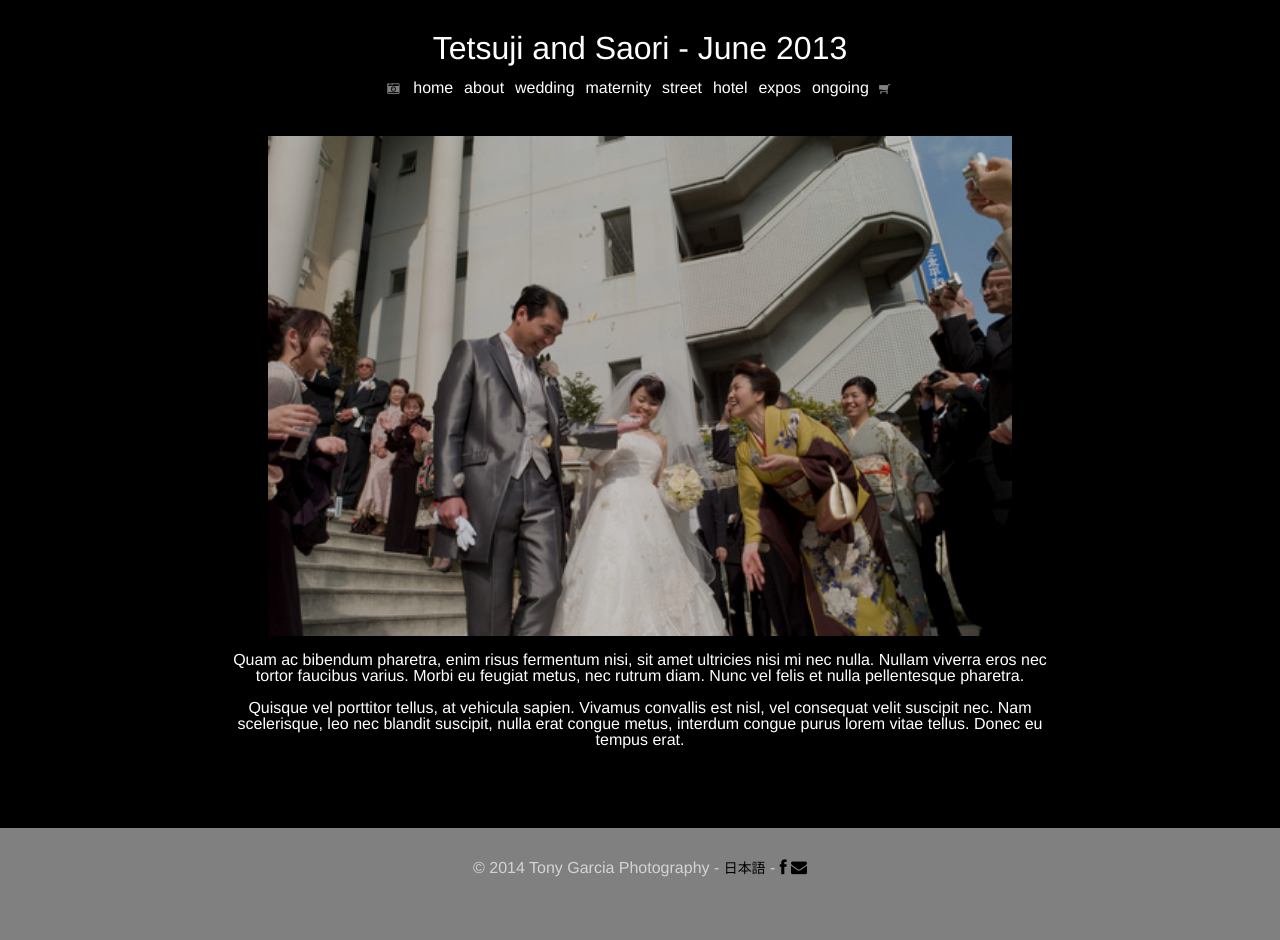
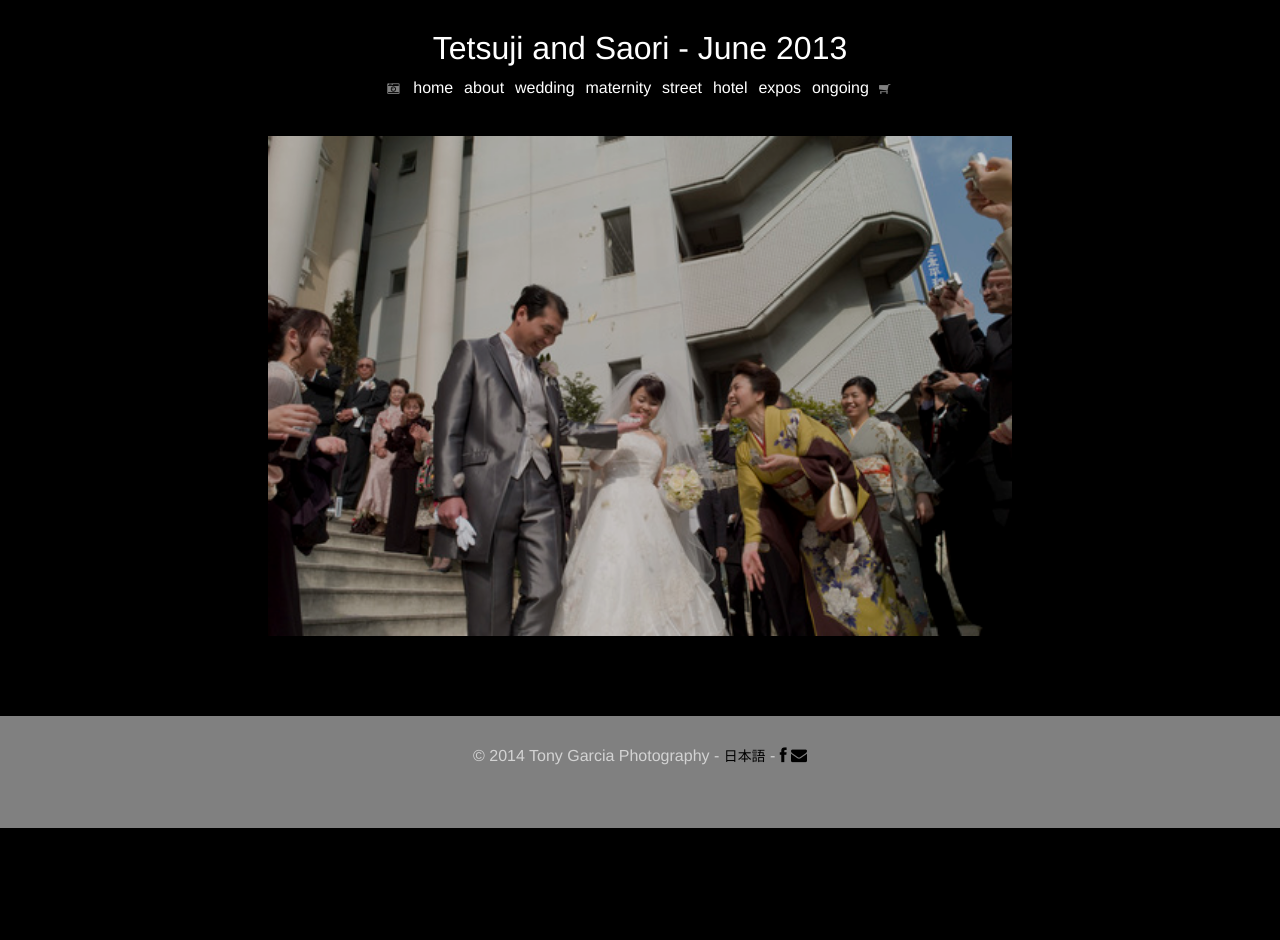
Before and after one commit to jmettraux/togaru, a Jekyll site: the page built from en/weddings/tetsuji_saori.html, in a window 1280 px wide. Built offline with Jekyll 4.4.1, drawn with Linux system fonts in a browser that asks for light colours; nearby versions of some CDN libraries; after the commit the page ends 900 px from its top, so only the background shows below that.

Commit message:
remove text under wedding slideshows

```diff
--- a/en/weddings/tetsuji_saori.html
+++ b/en/weddings/tetsuji_saori.html
@@ -13,14 +13,4 @@ title: Tetsuji and Saori
     <img src="/images/photos/weddings/tetsuji_saori/L9992503bb.jpg" />
     <img src="/images/photos/weddings/tetsuji_saori/L9992510b.jpg" />
   </div>
-
-  <div>
-    <p>
-Quam ac bibendum pharetra, enim risus fermentum nisi, sit amet ultricies nisi mi nec nulla. Nullam viverra eros nec tortor faucibus varius. Morbi eu feugiat metus, nec rutrum diam. Nunc vel felis et nulla pellentesque pharetra.
-    </p>
-    <p>
-Quisque vel porttitor tellus, at vehicula sapien. Vivamus convallis est nisl, vel consequat velit suscipit nec. Nam scelerisque, leo nec blandit suscipit, nulla erat congue metus, interdum congue purus lorem vitae tellus. Donec eu tempus erat.
-    </p>
-  </div>
-
 </div>
```
Also changed, not shown: en/weddings/shokiji_yukie.html (+0 -10 lines).
